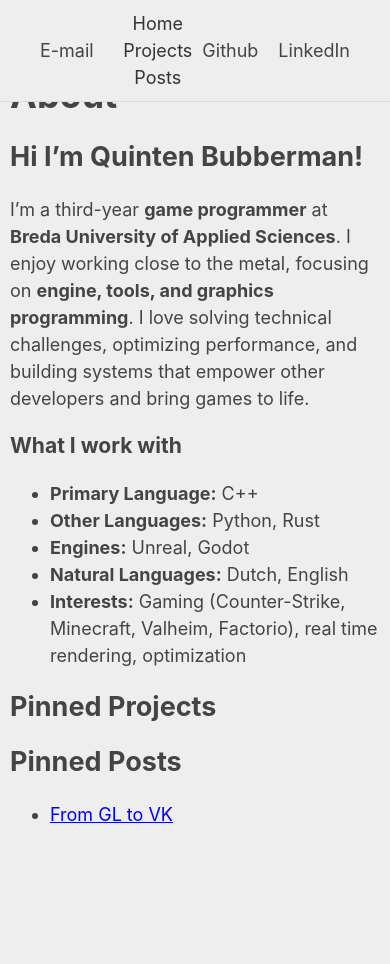
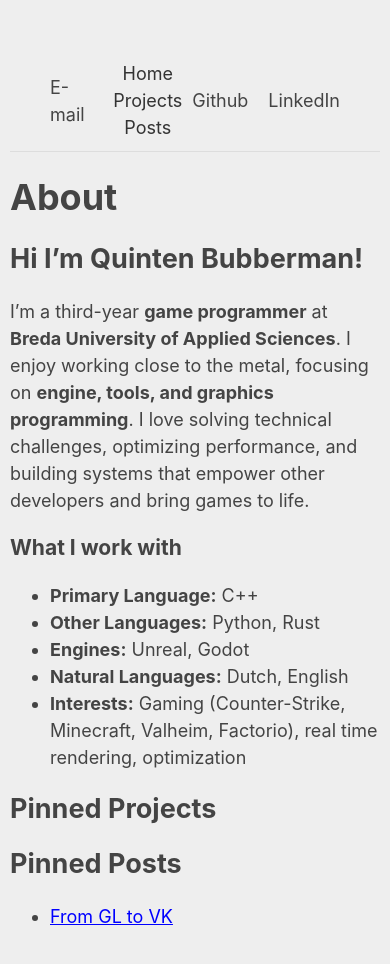
Before and after one commit to bakjedev/bakjedev.github.io, a Jekyll site: the page built from index.md, in a window 390 px wide and 1028 px high. Shown: the top 964 px of the window. Built offline with Jekyll 4.4.1, drawn with Linux system fonts in a browser that asks for light colours.

Commit message:
Make header scroll if smaller than 600px and add back viweport thing

```diff
--- a/_layouts/default.html
+++ b/_layouts/default.html
@@ -1,6 +1,7 @@
 <!DOCTYPE html>
 <html lang="en">
 <head>
+  <meta name="viewport" content="width=device-width, initial-scale=1.0">
   <meta charset="utf-8">
   <title>{{ site.title }}</title>
   <link rel="stylesheet" href="/assets/style.css">
--- a/assets/style.css
+++ b/assets/style.css
@@ -77,3 +77,9 @@
   text-decoration: none;
   color: #444;
 }
+
+@media (max-width: 600px) {
+  .top-bar {
+    position: static;
+  }
+}
```
